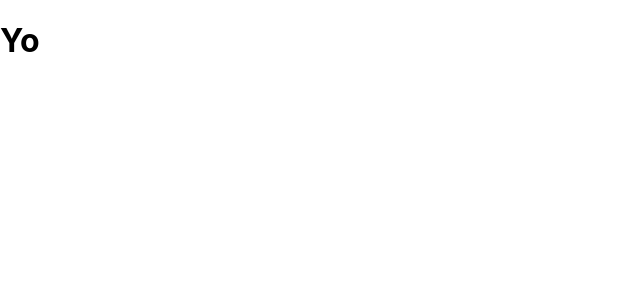
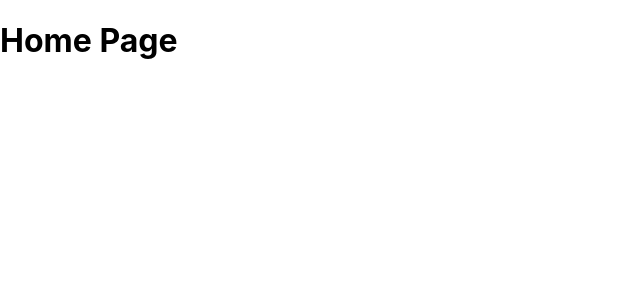
Before and after one commit to Immaculate-Eye-Clinic/Imaculate-front-end, a React (Create React App) app: page / in a window 1280 px wide. Shown: the top 300 px of the page, without its empty margins (0-640 px from the left). Built offline with nearby package versions, Linux system fonts and the light colour scheme.

Commit message:
Pages route

```diff
--- a/src/App.js
+++ b/src/App.js
@@ -1,12 +1,13 @@
 import React from 'react';
-import logo from './logo.svg';
-import './App.css';
+import {BrowserRouter, Route, Switch} from 'react-router-dom'
+
+import Home from './pages/Home'
 
 function App() {
   return (
-    <div>
-      <h1>Yo</h1>
-    </div>
+    <BrowserRouter>
+      <Route path='/' component={Home} exact />
+    </BrowserRouter>
   );
 }
 
--- /dev/null
+++ b/src/pages/Home.js
@@ -0,0 +1,11 @@
+import React from 'react'
+
+function Home(){
+    return(
+        <div>
+            <h1>Home Page</h1>
+        </div>
+    )
+}
+
+export default Home
```
